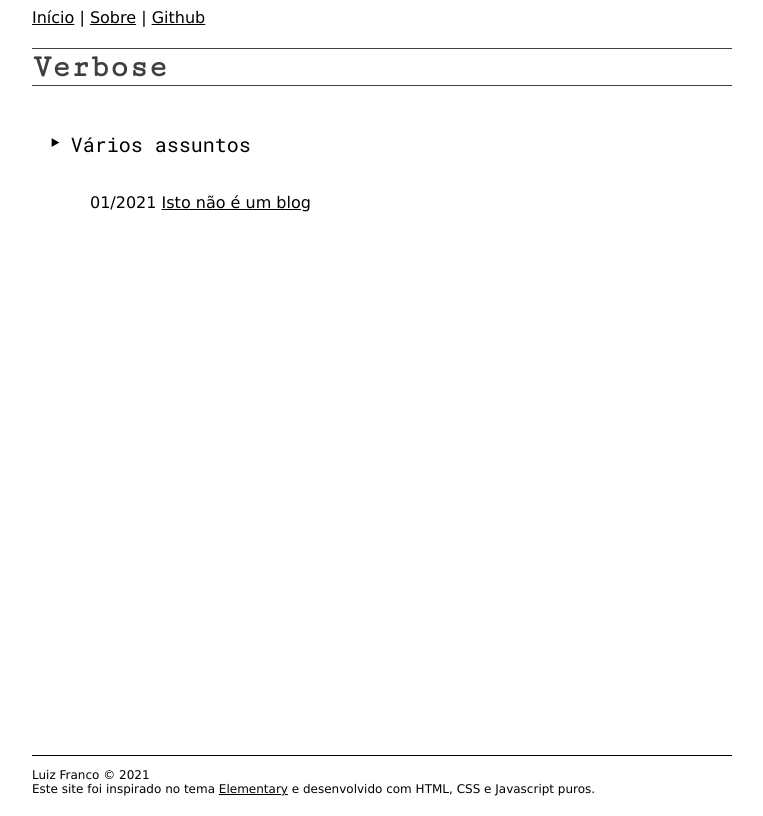
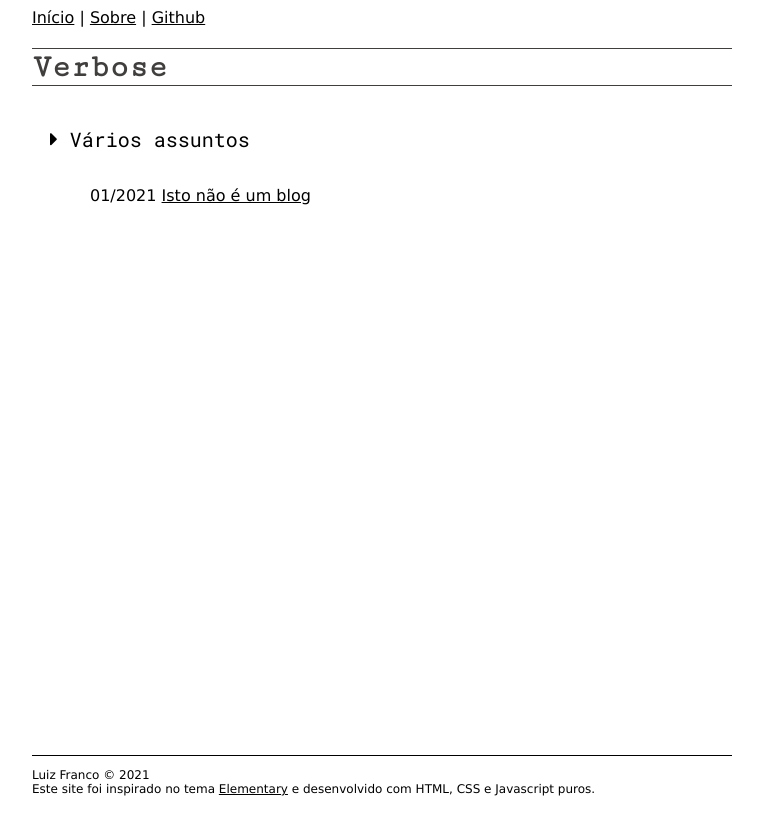
Before and after one commit to luizzfranco/Verbose, a plain HTML site: page index.html in a window 1280 px wide. Shown: the whole page, without its empty margins (258-1021 px from the left). Drawn offline with Linux system fonts and the light colour scheme.

Commit message:
fixing triangular bullet unicode for display in android devices

```diff
--- a/index.html
+++ b/index.html
@@ -8,6 +8,7 @@
     <link href="https://fonts.googleapis.com/css2?family=Cutive+Mono&display=swap" rel="stylesheet">
     <link rel="preconnect" href="https://fonts.gstatic.com">
     <link href="https://fonts.googleapis.com/css2?family=Roboto+Mono:ital,wght@0,100;0,200;0,300;0,400;0,500;0,600;0,700;1,100;1,200;1,300;1,400;1,500;1,600;1,700&display=swap" rel="stylesheet">
+    <link rel="stylesheet" href="https://use.fontawesome.com/releases/v5.15.2/css/all.css" integrity="sha384-vSIIfh2YWi9wW0r9iZe7RJPrKwp6bG+s9QZMoITbCckVJqGCCRhc+ccxNcdpHuYu" crossorigin="anonymous">
     <link rel="stylesheet" href="style.css">
     <title>. verbose</title>
 </head>
@@ -36,7 +37,8 @@
     -->
 
 
-    <button class="accordion"><strong class="arrow">&#8227;</strong> Vários assuntos</button>
+    <button class="accordion">
+        <i class="fas fa-caret-right fa-1x" style="font-size: 1.30rem;"></i> Vários assuntos</button>
     <div class="panel">
         <ul><li>01/2021 <a href="https://luizzfranco.github.io/verbose/posts-blog/2021-01-isto-nao-e-um-blog.html">Isto não é um blog</a></li></ul>
     </div>
```
